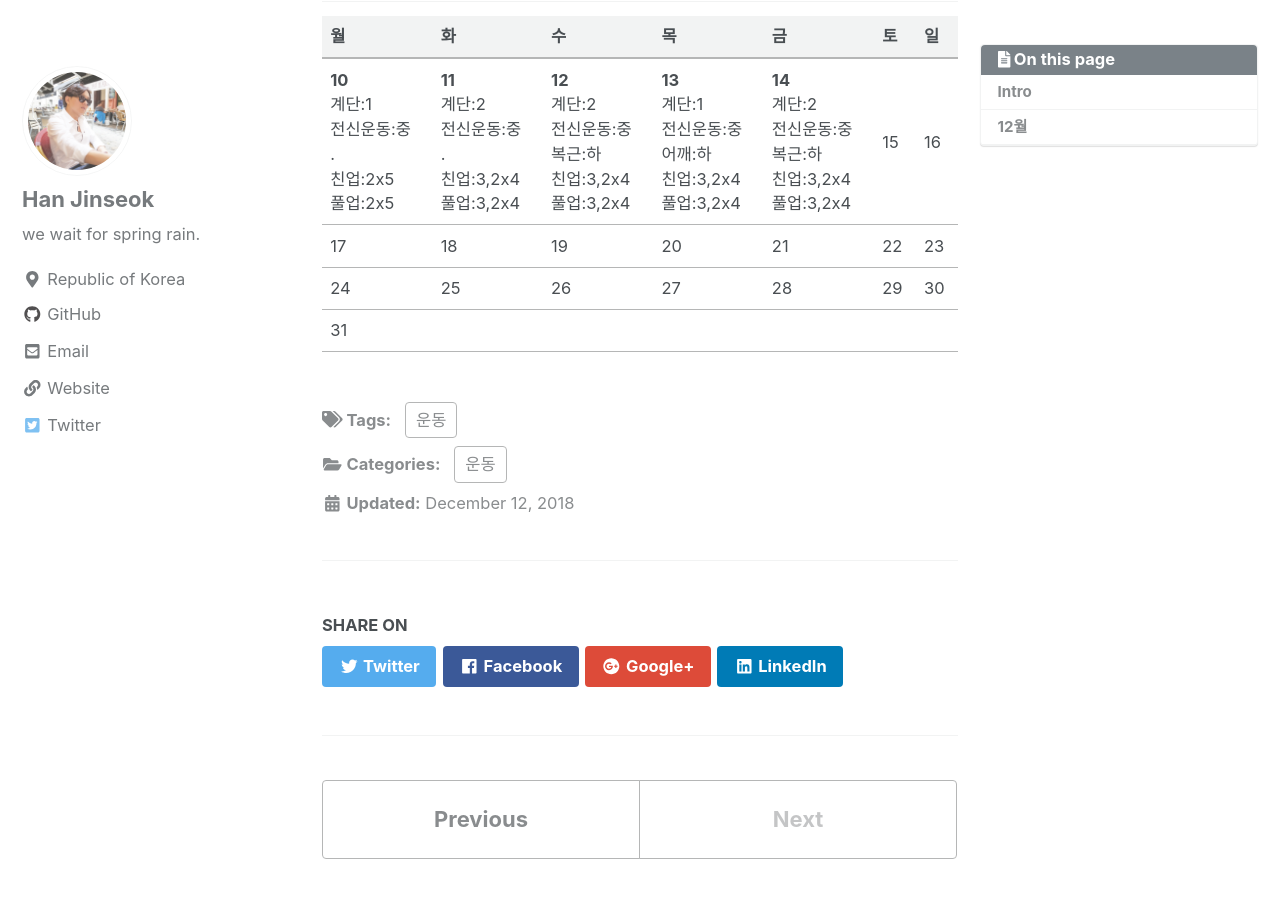
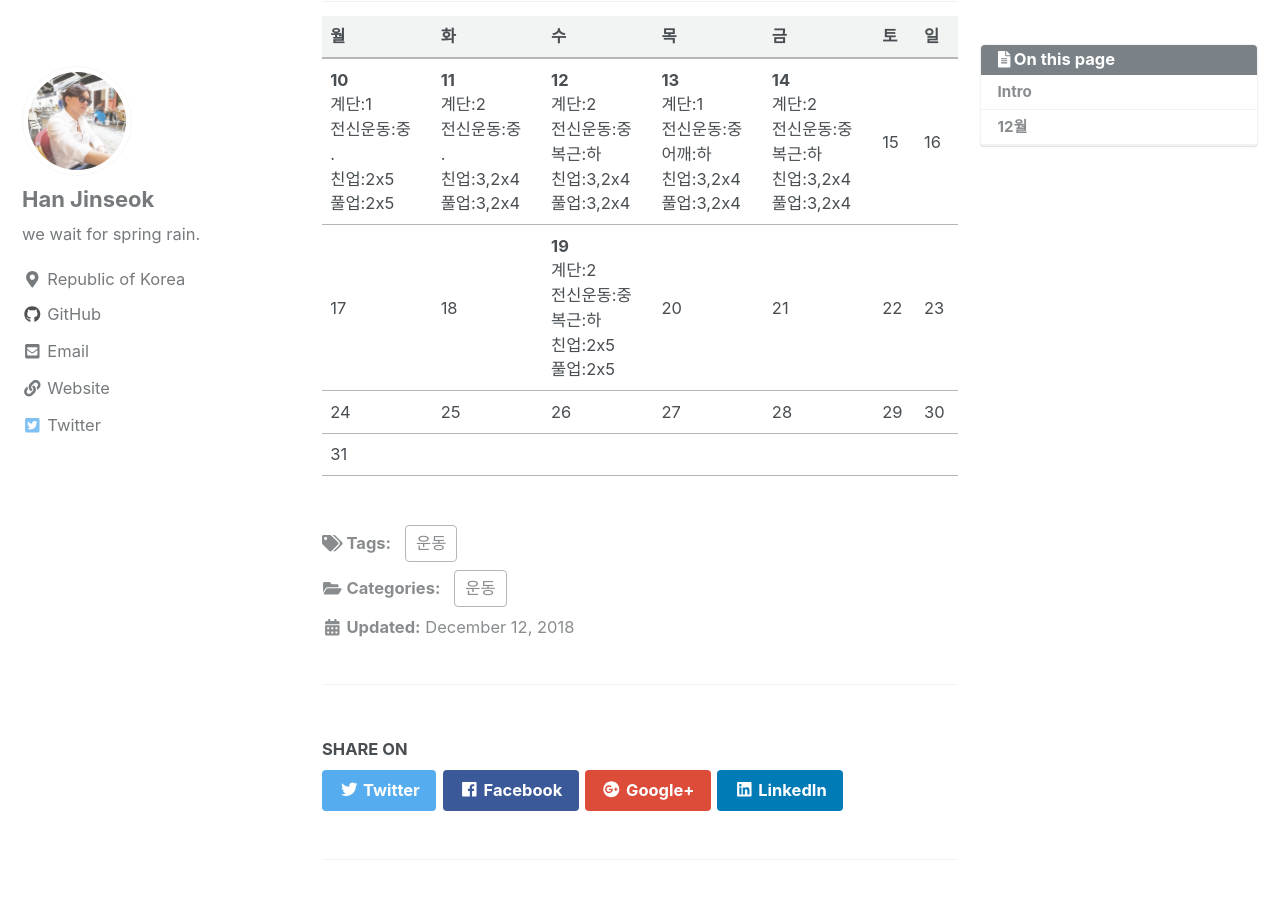
Before and after one commit to moregorenine/moregorenine.github.io, a Jekyll site: the page built from _posts/exercise/2018-12-10-exercise.md, in a window 1280 px wide and 900 px high, scrolled down 777 px. Built offline with Jekyll 4.4.1, drawn with Linux system fonts in a browser that asks for light colours; nearby versions of some CDN libraries; comment, search, counter and statistics services are not loaded; a style sheet for code colours, icons or effects is not loaded.

Commit message:
Update 2018-12-10-exercise.md

```diff
--- a/_posts/exercise/2018-12-10-exercise.md
+++ b/_posts/exercise/2018-12-10-exercise.md
@@ -22,6 +22,6 @@ toc_sticky: true
 | 월 | 화 | 수 | 목 | 금 | 토 | 일 |
 |:---|:---|:---|:---|:---|:---|:---|
 | **10**<br>계단:1<br>전신운동:중<br>.<br>친업:2x5<br>풀업:2x5 | **11**<br>계단:2<br>전신운동:중<br>.<br>친업:3,2x4<br>풀업:3,2x4 | **12**<br>계단:2<br>전신운동:중<br>복근:하<br>친업:3,2x4<br>풀업:3,2x4 | **13**<br>계단:1<br>전신운동:중<br>어깨:하<br>친업:3,2x4<br>풀업:3,2x4 | **14**<br>계단:2<br>전신운동:중<br>복근:하<br>친업:3,2x4<br>풀업:3,2x4 | 15 | 16 |
-| 17 | 18 | 19 | 20 | 21 | 22 | 23 |
+| 17 | 18 | **19**<br>계단:2<br>전신운동:중<br>복근:하<br>친업:2x5<br>풀업:2x5 | 20 | 21 | 22 | 23 |
 | 24 | 25 | 26 | 27 | 28 | 29 | 30 |
 | 31 |    |    |    |    |    |    |
```
